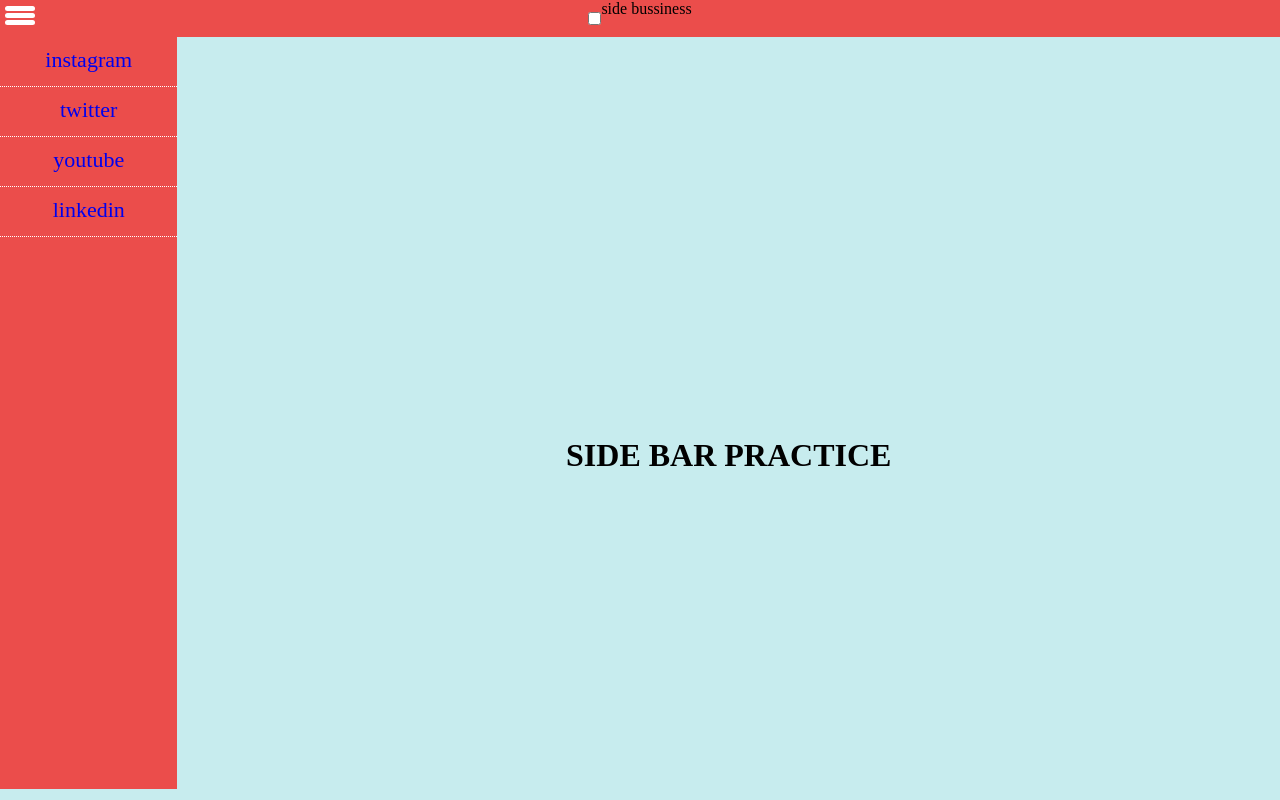
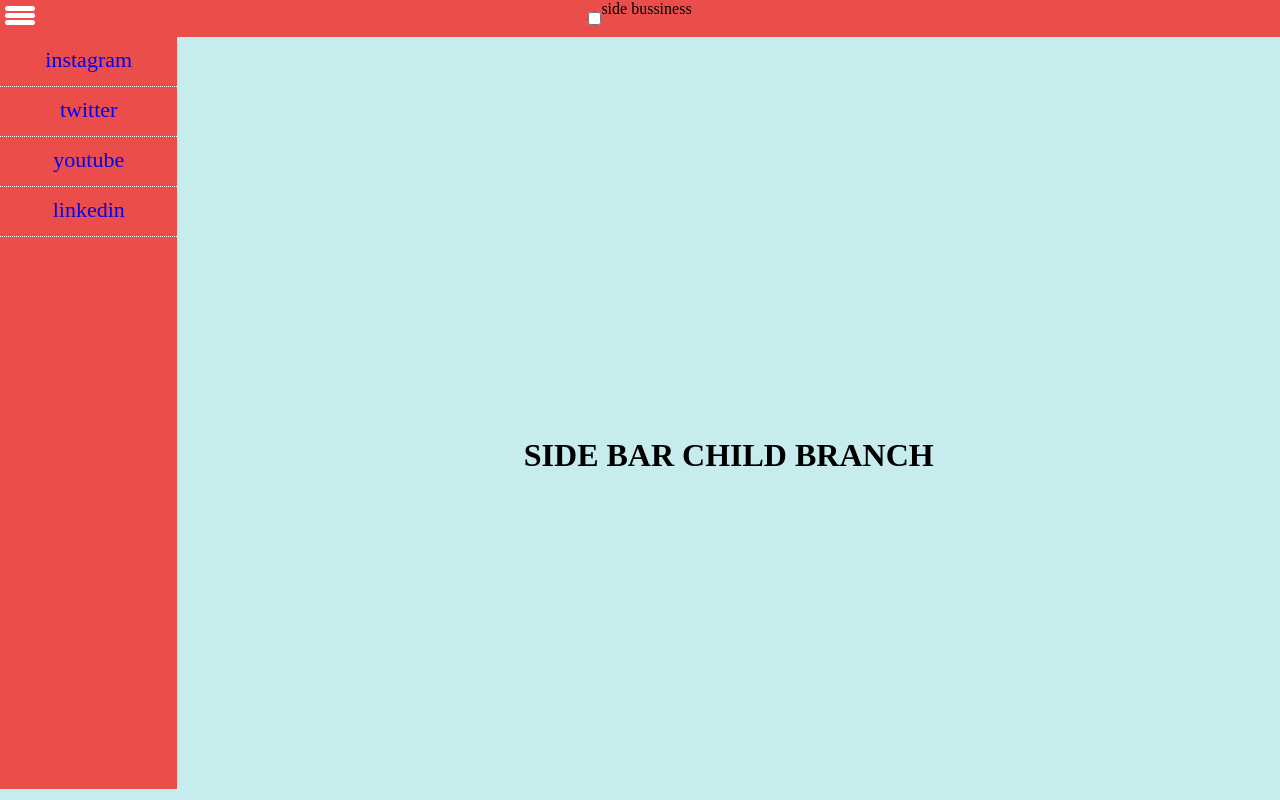
Before and after one commit to saurabhmishra125/sidebar, a plain HTML site: page index.html in a window 1280 px wide. Drawn offline with Linux system fonts and the light colour scheme.

Commit message:
changes to sidebar child branch

```diff
--- a/index.html
+++ b/index.html
@@ -31,7 +31,7 @@
                   </ul>
             </div>
             <div id="hero">
-                <h1>SIDE BAR PRACTICE</h1>
+                <h1>SIDE BAR  CHILD BRANCH</h1>
             </div>
         </div>
     </div>
```
